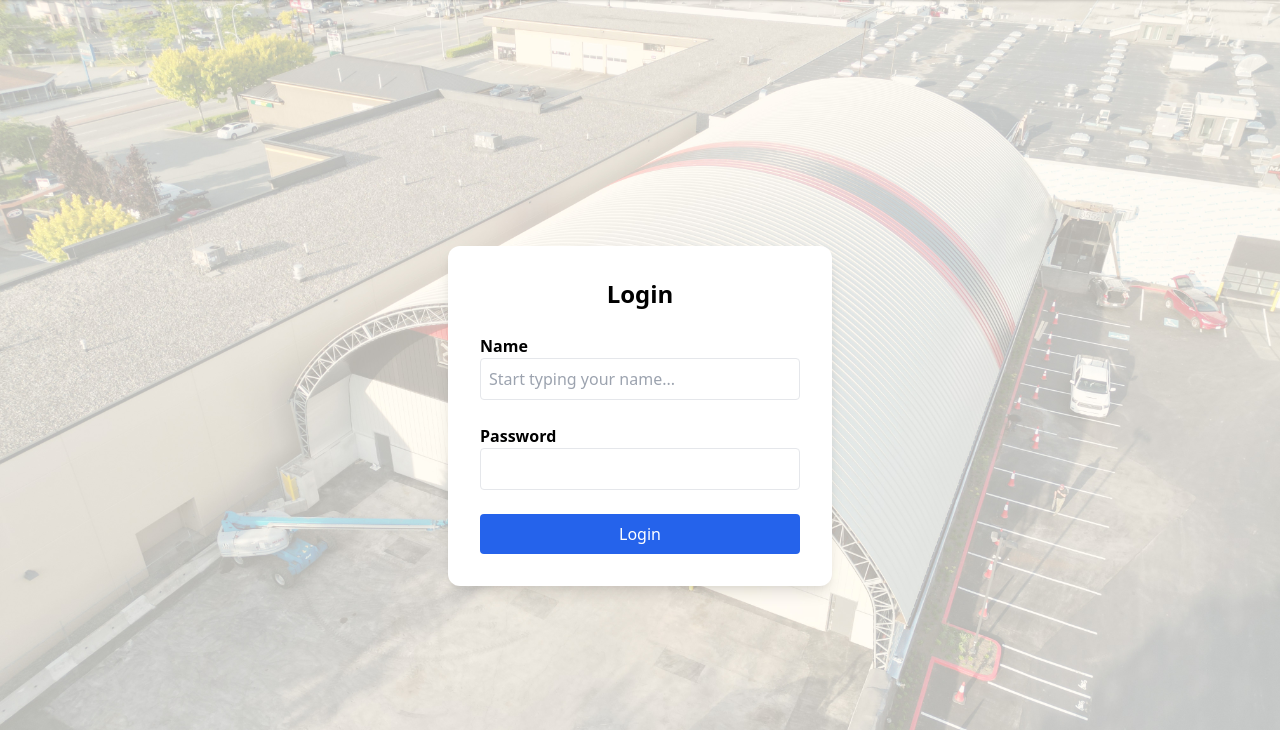
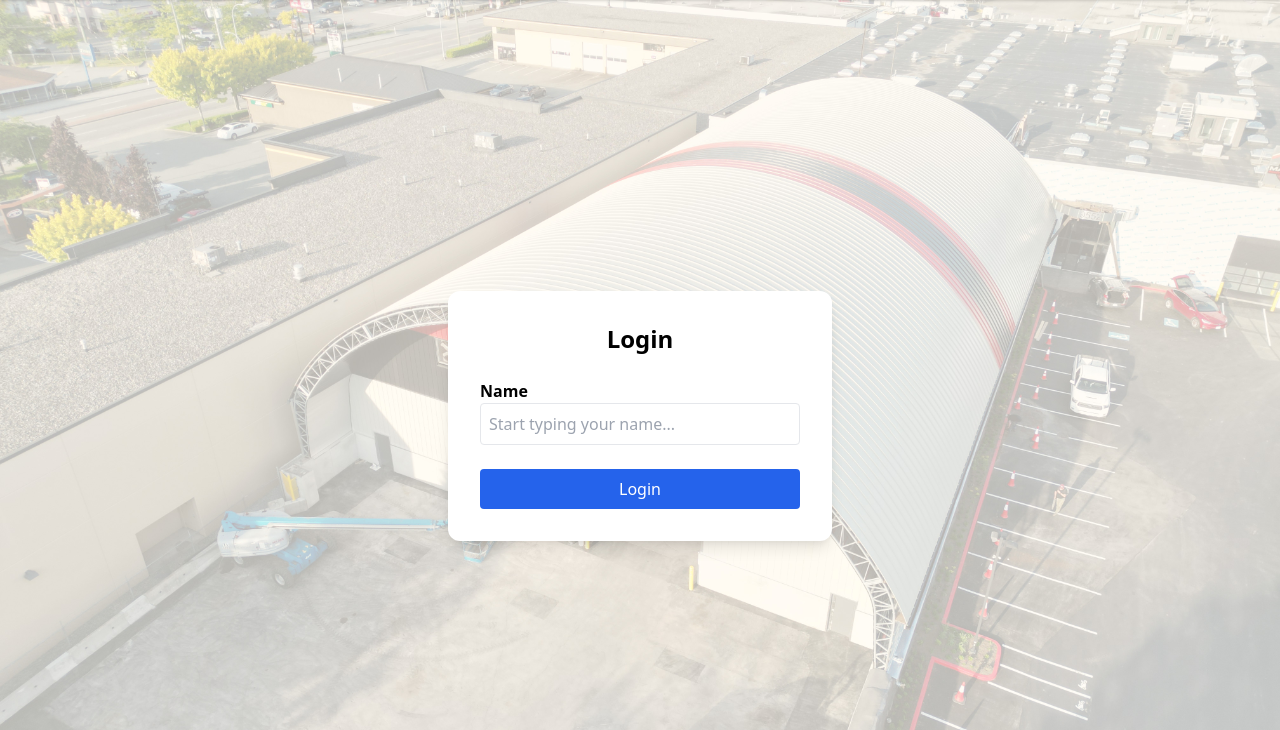
Before and after one commit to MackKirk/EmployeeReview, a FastAPI app: page /director-login in a window 1280 px wide. Shown: the part 112-842 px from the top of the page. Run offline with FastAPI, Linux system fonts and the light colour scheme; data comes from the database, SQL or seed files in the repository; data that the repository does not hold is empty.

Commit message:
Allow director login by name only, without a password.
Co-authored-by: Cursor <cursoragent@cursor.com>

```diff
--- a/app/routes/auth.py
+++ b/app/routes/auth.py
@@ -29,27 +29,34 @@ async def login(
     db: Session = Depends(get_db),
     name: str = Form(...),
     birth_date: str = Form(None),
-    password: str = Form(None),
     required_role: str = Form(None),
 ):
+    name = (name or "").strip()
+    director_only = required_role == "director"
     user = db.query(Employee).filter(Employee.name == name).first()
     if not user:
-        return templates.TemplateResponse(request, "login.html", {"error": "User not found."})
+        return templates.TemplateResponse(
+            request,
+            "login.html",
+            {"error": "User not found.", "director_only": director_only},
+        )
 
     if getattr(user, "deleted_at", None) is not None:
-        return templates.TemplateResponse(request, "login.html", {"error": "Access denied.", "director_only": required_role == "director"})
+        return templates.TemplateResponse(
+            request,
+            "login.html",
+            {"error": "Access denied.", "director_only": director_only},
+        )
 
     if required_role and user.role != required_role:
-        return templates.TemplateResponse(request, "login.html", {"error": "Access restricted.", "director_only": required_role == "director"})
+        return templates.TemplateResponse(
+            request,
+            "login.html",
+            {"error": "Access restricted.", "director_only": director_only},
+        )
 
-    if required_role == "director":
-        if password != user.password:
-            return templates.TemplateResponse(
-                request,
-                "login.html",
-                {"error": "Invalid password.", "director_only": True},
-            )
-    else:
+    # Director login is name-only for now (no password).
+    if not director_only:
         expected = user.birth_date.strftime("%Y-%m-%d")
         if birth_date != expected:
             return templates.TemplateResponse(
--- a/app/routes/director.py
+++ b/app/routes/director.py
@@ -748,7 +748,7 @@ async def admin_create_employee(
 
     pwd = None
     if role_val == "director":
-        # Not collected in UI; director-login password page still uses this env default if set
+        # Not collected in UI; stored for compatibility (director-login is name-only)
         pwd = os.getenv("DEFAULT_DIRECTOR_PASSWORD", "directorpass")
 
     sup_name = (supervisor_name or "").strip() or None
--- a/app/templates/login.html
+++ b/app/templates/login.html
@@ -24,17 +24,15 @@
       </ul>
     </div>
 
+    {% if director_only %}
+    <input type="hidden" name="required_role" value="director">
+    {% else %}
     <div>
-      {% if director_only %}
-      <label class="block font-semibold">Password</label>
-      <input name="password" type="password" class="w-full p-2 border rounded" required />
-      <input type="hidden" name="required_role" value="director">
-      {% else %}
       <label class="block font-semibold">Birth Date</label>
       <input name="birth_date" type="date" class="w-full p-2 border rounded" required />
       <input type="hidden" name="required_role" value="">
-      {% endif %}
     </div>
+    {% endif %}
 
     <button type="submit" class="w-full bg-blue-600 text-white py-2 rounded hover:bg-blue-700">Login</button>
   </form>
```
